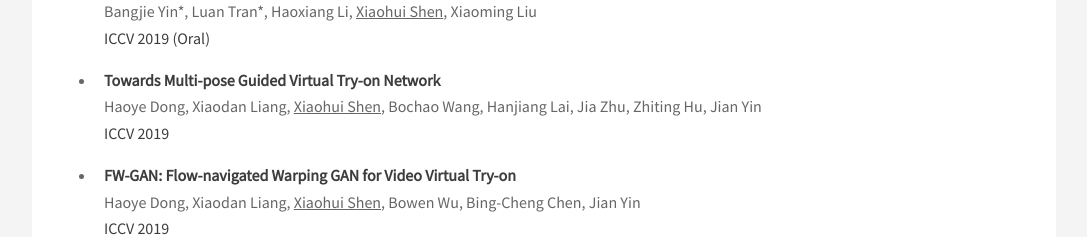
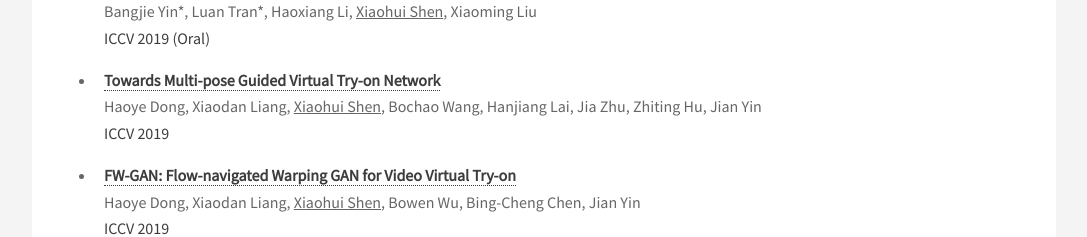
Before and after one commit to XiaohuiShen/XiaohuiShen.github.io, a plain HTML site: page publications.html in a window 1280 px wide. Shown: the part 404-641 px from the top of the page, without its empty margins (96-1183 px from the left). Drawn offline with Linux system fonts and the light colour scheme.

Commit message:
update publications

```diff
--- a/publications.html
+++ b/publications.html
@@ -47,9 +47,9 @@
 								Jiahui Yu, Zhe Lin, Jimei Yang, <u>Xiaohui Shen</u>, Xin Lu, Thomas S. Huang<br><span style="color:#3D3D3D">ICCV 2019 (Oral)</span></li>
 								<li><span style="font-weight:bold;color:#3D3D3D"><a class="nonblock" href="http://cvlab.cse.msu.edu/project-interpret-FR.html">Towards Interpretable Face Recognition</a></span><br/>
 								Bangjie Yin*, Luan Tran*, Haoxiang Li, <u>Xiaohui Shen</u>, Xiaoming Liu<br><span style="color:#3D3D3D">ICCV 2019 (Oral)</span></li>
-								<li><span style="font-weight:bold;color:#3D3D3D">Towards Multi-pose Guided Virtual Try-on Network</span><br/>
+								<li><span style="font-weight:bold;color:#3D3D3D"><a class="nonblock" href="assets/iccv2019_multi_pose_viton.pdf">Towards Multi-pose Guided Virtual Try-on Network</a></span><br/>
 								Haoye Dong, Xiaodan Liang, <u>Xiaohui Shen</u>, Bochao Wang, Hanjiang Lai, Jia Zhu, Zhiting Hu, Jian Yin<br><span style="color:#3D3D3D">ICCV 2019</span></li>
-								<li><span style="font-weight:bold;color:#3D3D3D">FW-GAN: Flow-navigated Warping GAN for Video Virtual Try-on</span><br/>
+								<li><span style="font-weight:bold;color:#3D3D3D"><a class="nonblock" href="assets/iccv2019_fwgan.pdf">FW-GAN: Flow-navigated Warping GAN for Video Virtual Try-on</a></span><br/>
 								Haoye Dong, Xiaodan Liang, <u>Xiaohui Shen</u>, Bowen Wu, Bing-Cheng Chen, Jian Yin<br><span style="color:#3D3D3D">ICCV 2019</span></li>
 								<li><span style="font-weight:bold;color:#3D3D3D"><a class="nonblock" href="https://github.com/yingcong/SemanticComponent">Semantic Component Decomposition for Face Attribute Manipulation</a></span><br>
 								Yingcong Chen, <u>Xiaohui Shen</u>, Zhe Lin, Xin Lu, I-Ming Pao, Jiaya Jia<br><span style="color:#3D3D3D">CVPR 2019</span></li>
```
Also changed, not shown: 2 other files.
